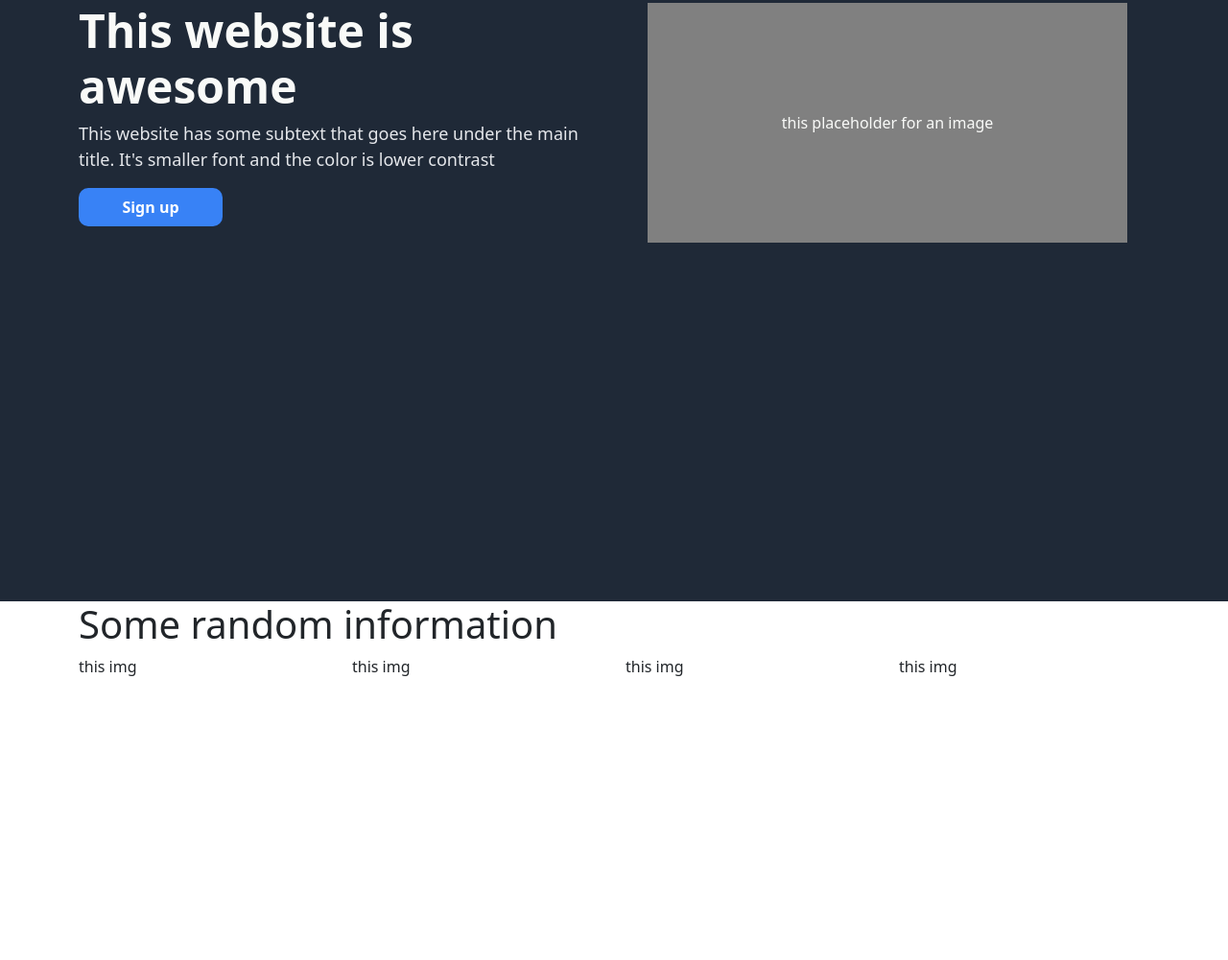
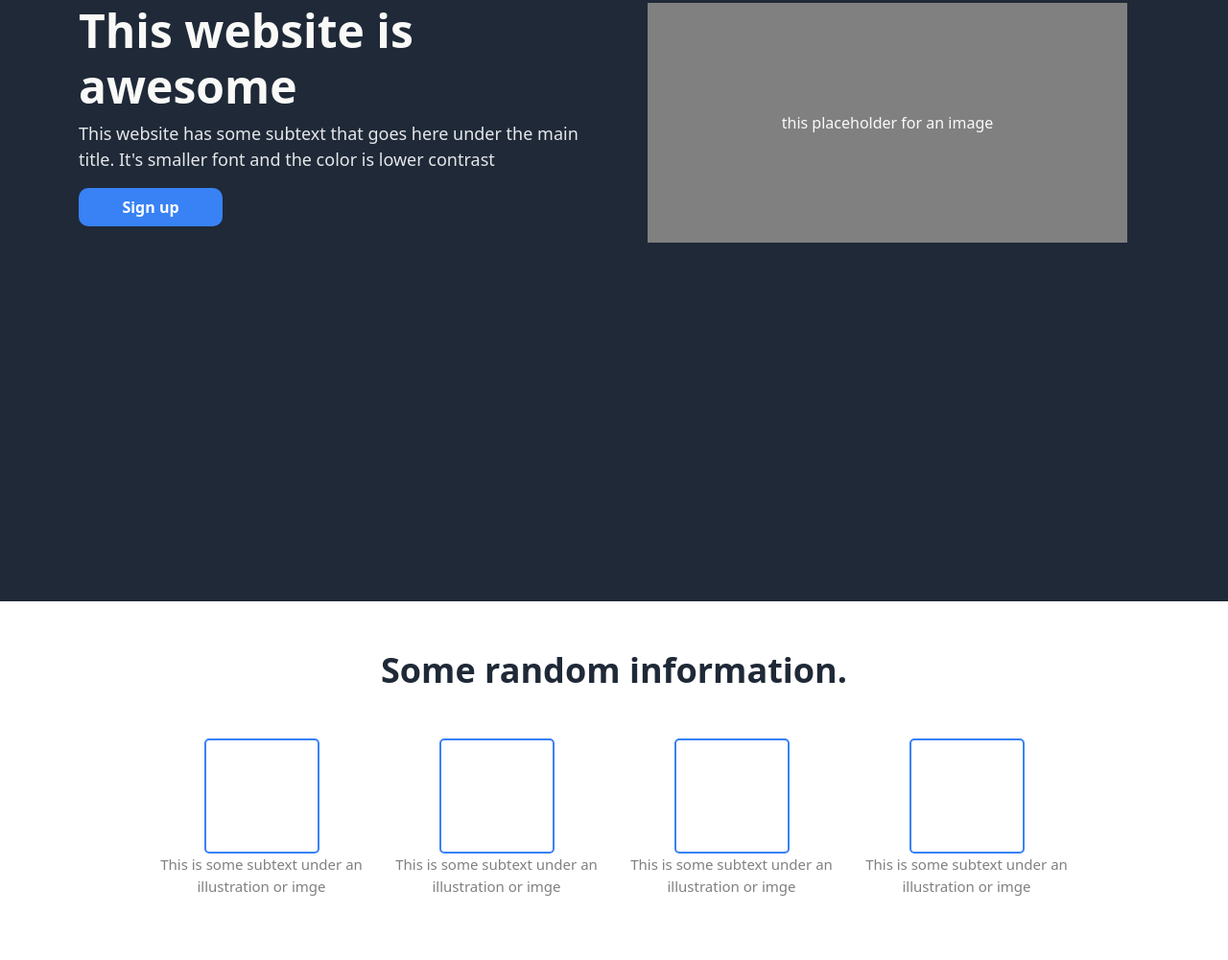
Before and after one commit to thomas011001/landing-page, a plain HTML site: page index.html in a window 1280 px wide. Shown: the part 179-1180 px from the top of the page at 96% size. Before the commit the page ends 886 px from the top, so only its background shows below. Drawn offline with nearby package versions, Linux system fonts and the light colour scheme.

Commit message:
added information section

```diff
--- a/css/style.scss
+++ b/css/style.scss
@@ -83,3 +83,34 @@ body {
         }
     }
 }
+.info {
+    h1 {
+        margin: 50px 0;
+        text-align: center;
+        font-size: 36px;
+        color: $dark-color;
+        font-weight: 900;
+    }
+    .row {
+        padding: 0 80px;
+        .my-col {
+            .my-card {
+                display: flex;
+                flex-direction: column;
+                align-items: center;
+                text-align: center;
+                margin-bottom: 50px;
+                .img {
+                    width: 120px;
+                    height: 120px;
+                    border: #3882f6 solid 2px;
+                    border-radius: 5px;
+                }
+                p {
+                    font-size: 15px;
+                    color: gray;
+                }
+            }
+        }
+    }
+}
--- a/index.html
+++ b/index.html
@@ -65,26 +65,30 @@
     </section>
     <section class="info">
         <div class="container">
-            <h1>Some random information</h1>
+            <h1>Some random information.</h1>
             <div class="row">
-                <div class="col-md-3 col-sm-6">
-                    <div class="img">
-                        this img
+                <div class="col-md-3 col-sm-6 my-col">
+                    <div class="my-card">
+                        <div class="img"></div>
+                        <p>This is some subtext under an illustration or imge</p>
                     </div>
                 </div>
-                <div class="col-md-3 col-sm-6">
-                    <div class="img">
-                        this img
+                <div class="col-md-3 col-sm-6 my-col">
+                    <div class="my-card">
+                        <div class="img"></div>
+                        <p>This is some subtext under an illustration or imge</p>
                     </div>
                 </div>
-                <div class="col-md-3 col-sm-6">
-                    <div class="img">
-                        this img
+                <div class="col-md-3 col-sm-6 my-col">
+                    <div class="my-card">
+                        <div class="img"></div>
+                        <p>This is some subtext under an illustration or imge</p>
                     </div>
                 </div>
-                <div class="col-md-3 col-sm-6">
-                    <div class="img">
-                        this img
+                <div class="col-md-3 col-sm-6 my-col">
+                    <div class="my-card">
+                        <div class="img"></div>
+                        <p>This is some subtext under an illustration or imge</p>
                     </div>
                 </div>
             </div>
```
Also changed, not shown: css/style.css, 1 other file.
